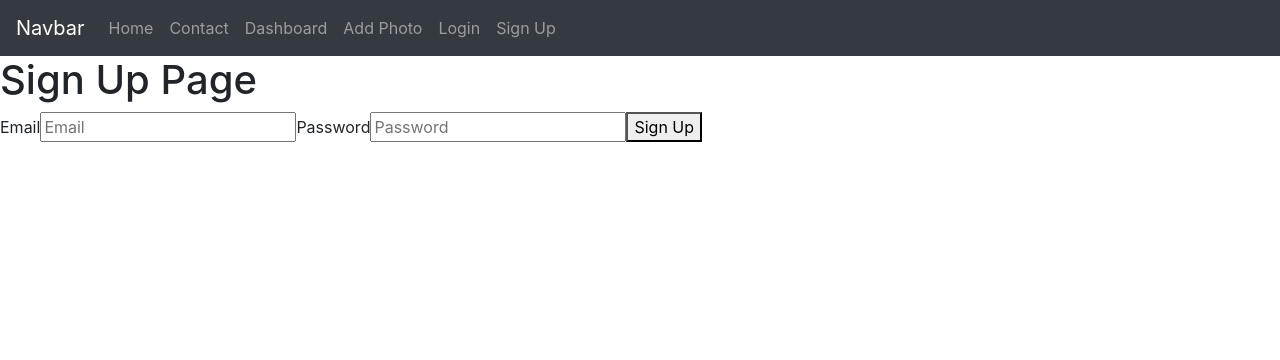
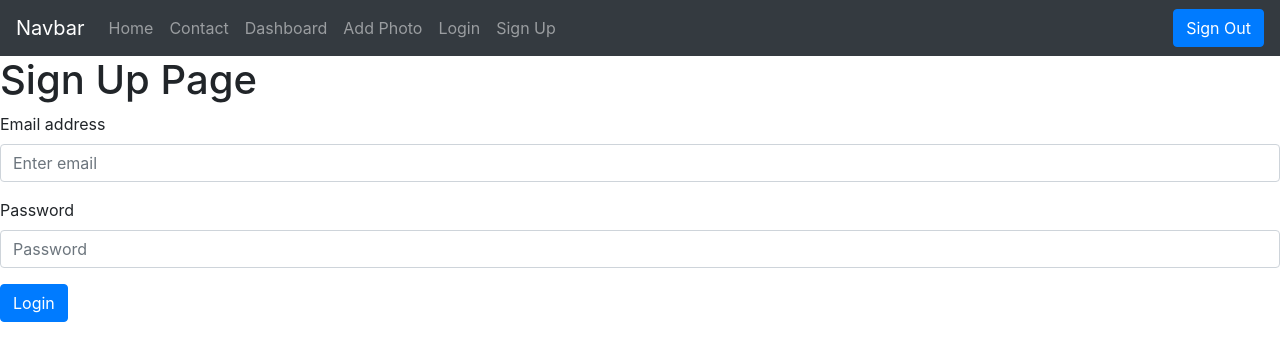
Before and after one commit to wan03/breastfeeding-front, a React (Create React App) app: page /signup in a window 1280 px wide. Shown: the top 360 px of the page. Built offline with nearby package versions, Linux system fonts and the light colour scheme; no server answers.

Commit message:
Refactored firebase and created the sign out component

```diff
--- a/src/App.js
+++ b/src/App.js
@@ -1,17 +1,17 @@
 import React from "react";
 import "./App.css";
-import service from "./services/servicetest";
 import Routes from "./services/router";
-import Navbar from "./components/navbar/navbar";
+import Navbar from "./components/navbar/Navbar";
+import Firebase from './config/firebase';
+import FirebaseContext from './config/firebaseContext';
 
-console.log(service.add(4, 3));
 
 function App() {
   return (
-    <div>
+    <FirebaseContext.Provider value={Firebase}>
       <Navbar />
       <Routes />
-    </div>
+    </FirebaseContext.Provider>
   );
 }
 
--- /dev/null
+++ b/src/components/SignOutButton/SignOutButton.js
@@ -0,0 +1,42 @@
+import  React, { useState } from 'react';
+import { Button } from 'react-bootstrap';
+import FirebaseContext from '../../config/firebaseContext';
+import ModalComponent from '../modal/Modal';
+
+const SignOutButton = () => {
+
+  /**
+   * Get the Firebase instance from context
+   */
+  const Firebase = React.useContext(FirebaseContext);
+
+  const [show, setShow] = useState(false);
+
+  const handleClose = () => setShow(false);
+  const handleShow = () => setShow(true);
+
+  const modalData = {
+    show:show,
+    onHide:handleClose,
+    modalTitle: "You have signed out",
+    modalBody: "We hope to see you soon!",
+    modalButtonText: "Close"
+  }
+
+  const signOut = () => {
+    Firebase.auth().signOut();
+    handleShow();
+  }
+
+
+return (
+    <div>
+    <ModalComponent {...modalData}/>
+    <Button type="button" onClick={signOut}>
+        Sign Out
+    </Button>
+    </div>
+)
+};
+
+export default SignOutButton;
--- /dev/null
+++ b/src/components/modal/Modal.js
@@ -0,0 +1,32 @@
+import React, { useState } from 'react';
+import {Modal, Button } from 'react-bootstrap'
+
+
+/**
+ * Reusable Modal Component.
+ * @param modalTitle
+ * @param modalBody
+ * @param modalButtonText
+ * @param show
+ * @param handleClose
+ */
+function ModalComponent(props) {
+
+  return (
+<Modal show={props.show} onHide={props.onHide}>
+  <Modal.Header closeButton>
+    <Modal.Title>{props.modalTitle}</Modal.Title>
+  </Modal.Header>
+
+  <Modal.Body>
+    <p>{props.modalBody}</p>
+  </Modal.Body>
+
+  <Modal.Footer>
+    <Button variant="primary" onClick={props.onHide}>{props.modalButtonText}</Button>
+  </Modal.Footer>
+</Modal>
+  );
+}
+
+export default ModalComponent;
--- a/src/components/navbar/navbar.js
+++ b/src/components/navbar/navbar.js
@@ -1,5 +1,6 @@
 import React from "react";
 import { Navbar, Nav } from "react-bootstrap";
+import SignOutButton from '../SignOutButton/SignOutButton';
 
 function NavbarComponent() {
   return (
@@ -13,6 +14,7 @@ function NavbarComponent() {
         <Nav.Link href="/signin">Login</Nav.Link>
         <Nav.Link href="/signup">Sign Up</Nav.Link>
       </Nav>
+      <SignOutButton />
     </Navbar>
   );
 }
--- a/src/config/Auth.js
+++ b/src/config/Auth.js
@@ -1,12 +1,18 @@
 import React, { useEffect, useState } from "react";
-import app from "../config/firebase";
+import FirebaseContext from "../config/firebaseContext";
 
 export const AuthContext = React.createContext();
 
 export const AuthProvider = ({ children }) => {
+
+    /**
+   * Get the Firebase instance from context
+   */
+  const Firebase = React.useContext(FirebaseContext);
+
   const [currentUser, setCurrentUser] = useState(null);
   useEffect(() => {
-    app.auth().onAuthStateChanged(setCurrentUser);
+    Firebase.auth().onAuthStateChanged(setCurrentUser);
   }, []);
   return (
     <AuthContext.Provider
--- a/src/config/firebase.js
+++ b/src/config/firebase.js
@@ -1,4 +1,4 @@
-import firebase from "firebase";
+import app from "firebase/app";
 
 // Set the configuration for your app
 const firebaseConfig = {
@@ -11,6 +11,6 @@ const firebaseConfig = {
   appId: "1:1061221728275:web:27c620f0d7fb8e2b9b3fe6",
 };
 
-const fire = firebase.initializeApp(firebaseConfig);
+const Firebase = app.initializeApp(firebaseConfig);
 
-export default fire;
+export default Firebase;
--- /dev/null
+++ b/src/config/firebaseContext.js
@@ -0,0 +1,5 @@
+import React from 'react';
+
+const FirebaseContext = React.createContext(null);
+
+export default FirebaseContext;
--- a/src/pages/home/home.js
+++ b/src/pages/home/home.js
@@ -2,8 +2,8 @@ import React from "react";
 import { CardDeck } from "react-bootstrap";
 
 //Components
-import JumbotronComponent from "../../components/jumbotron/jumbotron";
-import CardComponent from "../../components/card/card";
+import JumbotronComponent from "../../components/jumbotron/Jumbotron";
+import CardComponent from "../../components/card/Card";
 import { app } from "firebase";
 
 function Home() {
--- a/src/pages/sign-in/SignIn.js
+++ b/src/pages/sign-in/SignIn.js
@@ -1,15 +1,21 @@
 import React, { useCallback, useContext } from "react";
 import { withRouter, Redirect } from "react-router-dom";
-import fire from "../../config/firebase";
+import {Form, Button } from 'react-bootstrap';
 import { AuthContext } from "../../config/Auth";
+import FirebaseContext from "../../config/firebaseContext";
 
 const Login = ({ history }) => {
+  /**
+   * Get the Firebase instance from context
+   */
+  const Firebase = React.useContext(FirebaseContext);
+
   const handleLogin = useCallback(
     async (event) => {
       event.preventDefault();
       const { email, password } = event.target.elements;
       try {
-        await fire
+        await Firebase
           .auth()
           .signInWithEmailAndPassword(email.value, password.value);
         history.push("/");
@@ -19,6 +25,7 @@ const Login = ({ history }) => {
     },
     [history]
   );
+
 
   /**
    * Get the current user from context
@@ -34,17 +41,17 @@ const Login = ({ history }) => {
   return (
     <div>
       <h1> Login</h1>
-      <form onSubmit={handleLogin}>
-        <label>
-          Email
-          <input name="email" type="email" placeholder="Email" />{" "}
-        </label>
-        <label>
-          Password
-          <input name="password" type="password" placeholder="Password" />{" "}
-        </label>
-        <button type="submit">Login</button>
-      </form>
+      <Form onSubmit={handleLogin}>
+        <Form.Group controlId="formGroupEmail">
+          <Form.Label>Email address</Form.Label>
+          <Form.Control type="email" placeholder="Enter email" />
+      </Form.Group>
+      <Form.Group controlId="formGroupPassword">
+        <Form.Label>Password</Form.Label>
+        <Form.Control type="password" placeholder="Password" />
+      </Form.Group>
+      <Button type="submit">Login</Button>
+    </Form>
     </div>
   );
 };
--- a/src/pages/sign-up/SignUp.js
+++ b/src/pages/sign-up/SignUp.js
@@ -1,14 +1,21 @@
 import React, { useCallback } from "react";
 import { withRouter } from "react-router-dom";
-import fire from "../../config/firebase";
+import {Form, Button } from 'react-bootstrap';
+import FirebaseContext from "../../config/firebaseContext";
 
 const Signup = ({ history }) => {
+  /**
+   * Get the Firebase instance from context
+   */
+  const Firebase = React.useContext(FirebaseContext);
+
+
   const handleSignUp = useCallback(
     async (event) => {
       event.preventDefault();
       const { email, password } = event.target.elements;
       try {
-        await fire
+        await Firebase
           .auth()
           .createUserWithEmailAndPassword(email.value, password.value);
         history.push("/");
@@ -19,20 +26,21 @@ const Signup = ({ history }) => {
     [history]
   );
 
+
   return (
     <div>
       <h1> Sign Up Page</h1>
-      <form onSubmit={handleSignUp}>
-        <label>
-          Email
-          <input name="email" type="email" placeholder="Email" />{" "}
-        </label>
-        <label>
-          Password
-          <input name="password" type="password" placeholder="Password" />{" "}
-        </label>
-        <button type="submit">Sign Up</button>
-      </form>
+      <Form onSubmit={handleSignUp}>
+        <Form.Group controlId="formGroupEmail">
+          <Form.Label>Email address</Form.Label>
+          <Form.Control type="email" placeholder="Enter email" />
+      </Form.Group>
+      <Form.Group controlId="formGroupPassword">
+        <Form.Label>Password</Form.Label>
+        <Form.Control type="password" placeholder="Password" />
+      </Form.Group>
+      <Button type="submit">Login</Button>
+    </Form>
     </div>
   );
 };
```
Also changed, not shown: src/components/card/card.js (+7 -0 lines).
